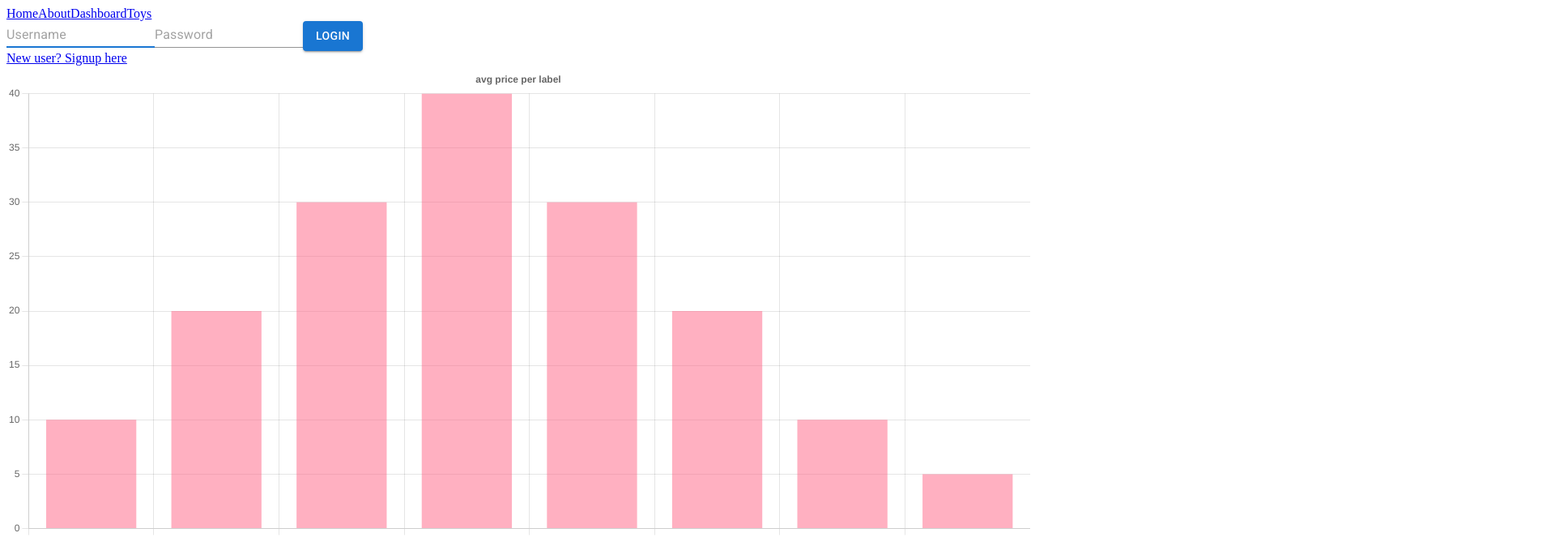
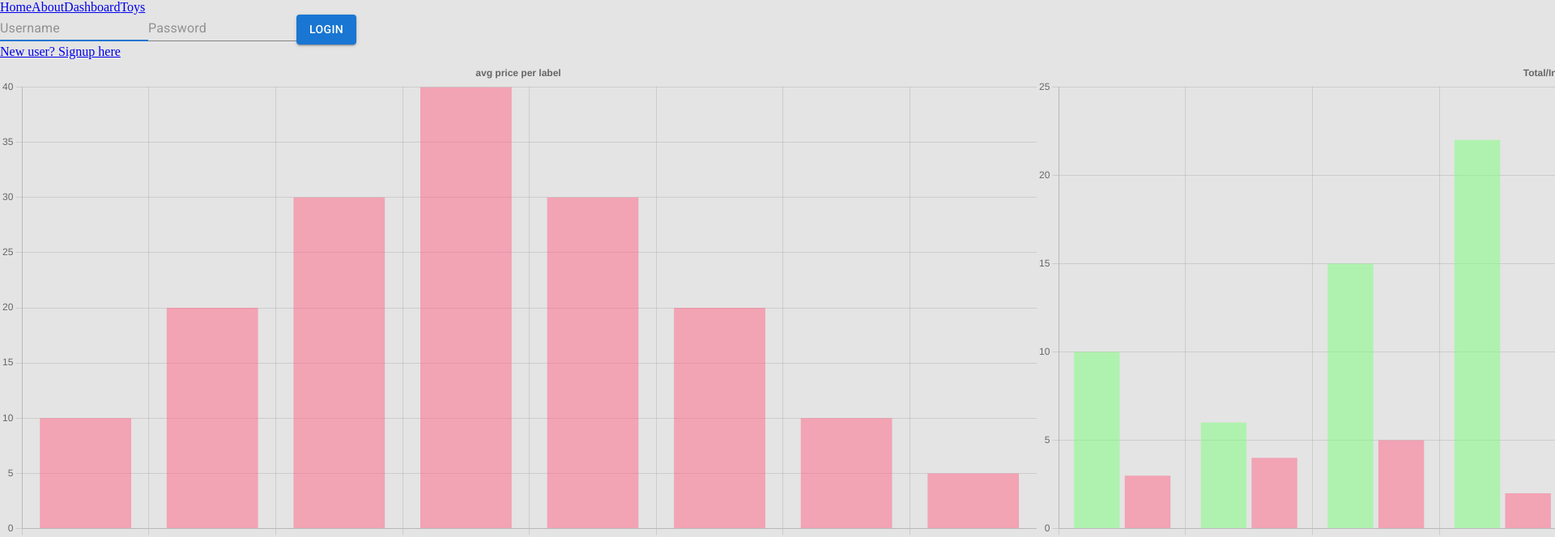
Before and after one commit to DimRev/mistertoy-frontend, a React (Vite) app: page /dashboard in a window 1280 px wide. Shown: the top 663 px of the page at 81% size, 1920 px wide, since content can reach past the window. Built offline with nearby package versions, Linux system fonts and the light colour scheme.

Commit message:
Style: Revisited style of new layout

```diff
--- a/src/assets/style/base/base.css
+++ b/src/assets/style/base/base.css
@@ -1,4 +1,4 @@
-/* html{
+ html{
   box-sizing: border-box;
 }
 
@@ -7,37 +7,4 @@
   margin: 0;
 
   background-color: var(--background);
-  color: var(--copy);
 }
-
-h1, h2, h3, h4, h5, h6 {
-  margin: 0 0 .6em;
-}
-
-li, ul {
-  list-style: none;
-}
-
-a {
-  cursor: pointer;
-  color: inherit;
-  text-decoration: none;
-  margin: .6em;
-}
-
-button {
-  cursor: pointer;
-  padding: .4em 1.2em;
-  border-radius: 7px;
-  border: none;
-  outline: none;
-  box-shadow: inset 0 0 2px 1px rgba(0, 0, 0, .5);
-}
-
-input[type="text"], input[type="password"]{
-  padding: .4em 2em;
-  border-radius: 100px;
-  outline: none;
-  border: none;
-  box-shadow: inset 0 0 2px 1px rgba(0, 0, 0, .2);
-} */
--- a/src/assets/style/base/variables.css
+++ b/src/assets/style/base/variables.css
@@ -14,7 +14,7 @@
   --accent-dark: #2baf74;
   --accent-light: #67d9a6;
 
-  --background: #1a1a1a;
+  --background: #e4e4e4;
   --foreground: #262626;
   --border: #404040;
 
--- a/src/assets/style/main.css
+++ b/src/assets/style/main.css
@@ -7,6 +7,7 @@
 /* pages */
 @import './page/AboutPage.css';
 @import './page/HomePage.css';
+@import './page/DashboardPage.css';
 @import './page/ToyDetailsPage.css';
 @import './page/ToyEditPage.css';
 @import './page/ToyIndexPage.css';
--- /dev/null
+++ b/src/assets/style/page/DashboardPage.css
@@ -0,0 +1,6 @@
+.dashboard-page{
+  display: grid;
+  align-items: center;
+  justify-items: center;
+  grid-template-columns: repeat(2, 1fr);
+}
--- a/src/assets/style/page/ToyIndexPage.css
+++ b/src/assets/style/page/ToyIndexPage.css
@@ -54,3 +54,13 @@
 .toy-filter-section .filter-form .radio-input{
   grid-column: 1/-1;
 } */
+
+.toy-list-section{
+  display: grid;
+  grid-template-columns: repeat(auto-fill, minmax(250px ,1fr));
+  align-items: center;
+  justify-items: center;
+
+  gap: 2em;
+  margin-top: 2em;
+}
```
